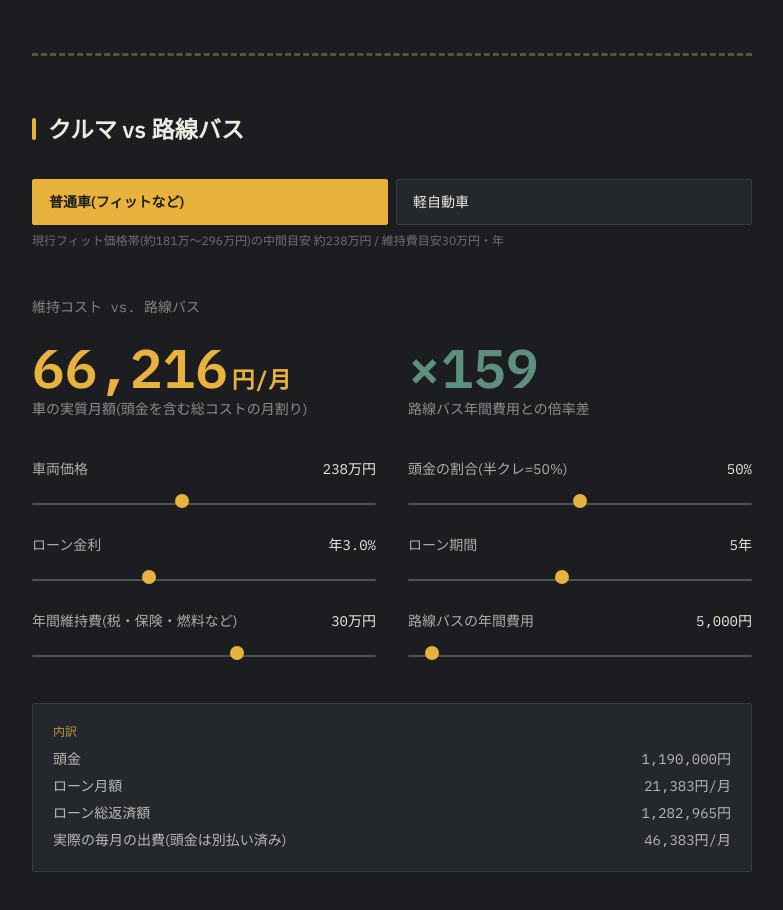
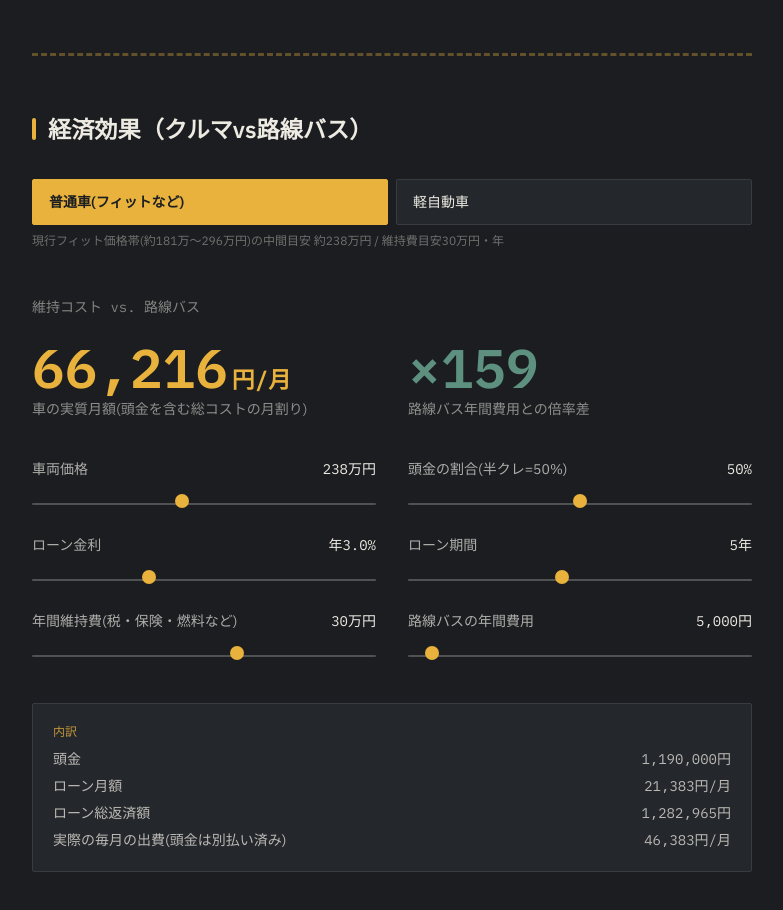
Before and after one commit to okahijiki/overpriced-underused-car, a plain HTML site: page index.html in a window 1280 px wide. Shown: the part 1561-2471 px from the top of the page, without its empty margins (248-1031 px from the left). Drawn offline with nearby package versions, Linux system fonts and the light colour scheme; a web font is replaced by a local one.

Commit message:
コスト比較セクションの見出しを変更
「クルマ vs 路線バス」を「経済効率(クルマVS路線バス)」に変更。乗車効率(座席・時間の効率)と対になる形で、こちらはお金の軸での効率であることが一目で伝わるようにした。

```diff
--- a/index.html
+++ b/index.html
@@ -492,7 +492,7 @@ function CarWasteCalculator() {
         <Divider />
 
         {/* ---------- section 4: コスト ---------- */}
-        <GroupTitle>クルマ vs 路線バス</GroupTitle>
+        <GroupTitle>経済効果（クルマvs路線バス）</GroupTitle>
 
         <div className="mb-12">
           <div className="flex gap-2">
```
